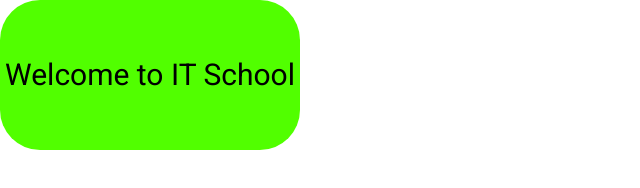
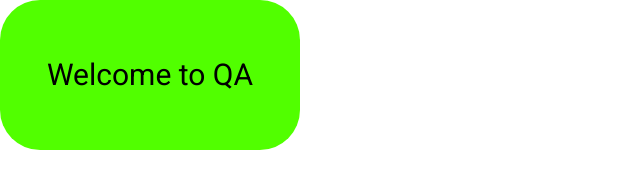
Before and after one commit to artem-burdakov/git_test, a plain HTML site: page index.html in a window 1280 px wide. Shown: the whole page, without its empty margins (0-640 px from the left). Drawn offline with Linux system fonts and the light colour scheme.

Commit message:
Update index.html

```diff
--- a/index.html
+++ b/index.html
@@ -11,7 +11,7 @@
 </head>
 <body>
     <div class="main-block">
-        <h1 class="main-block-message">Welcome to IT School</h1>
+        <h1 class="main-block-message">Welcome to QA</h1>
     </div>
 </body>
 </html>
```
